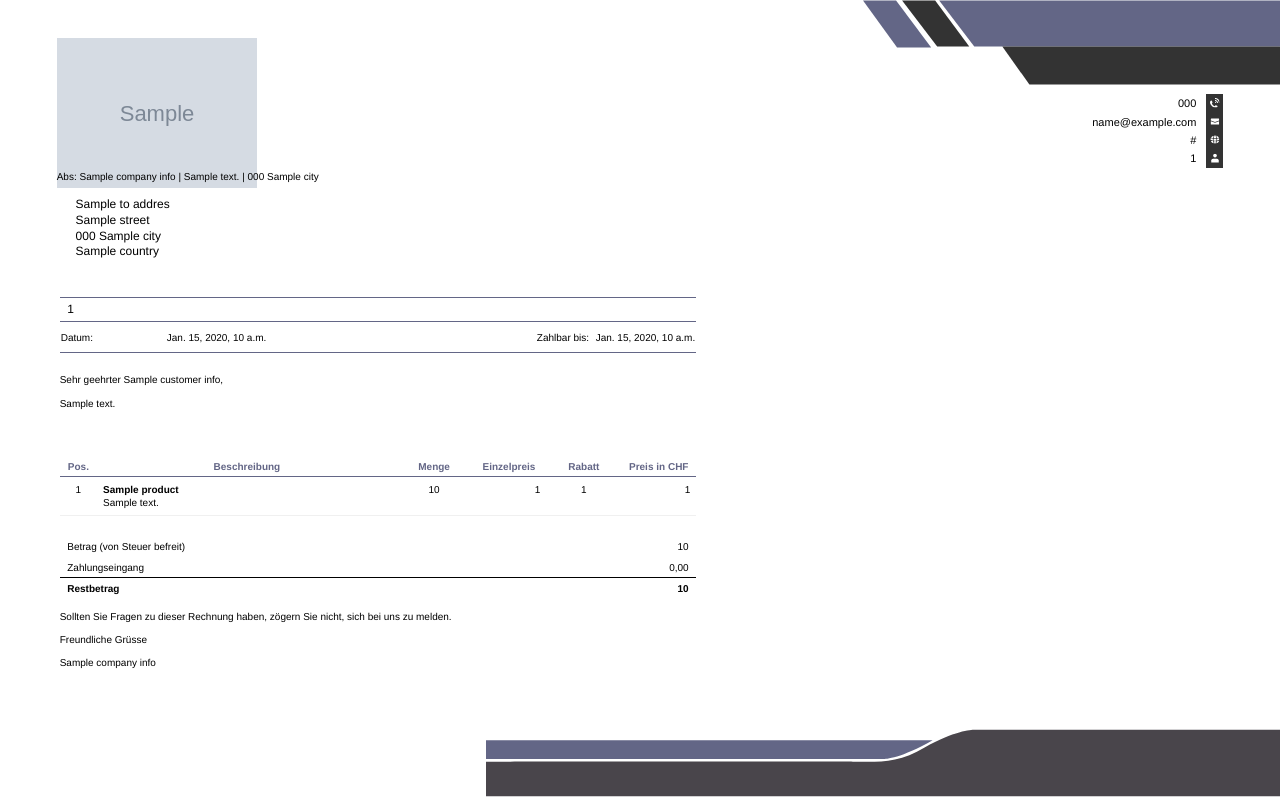
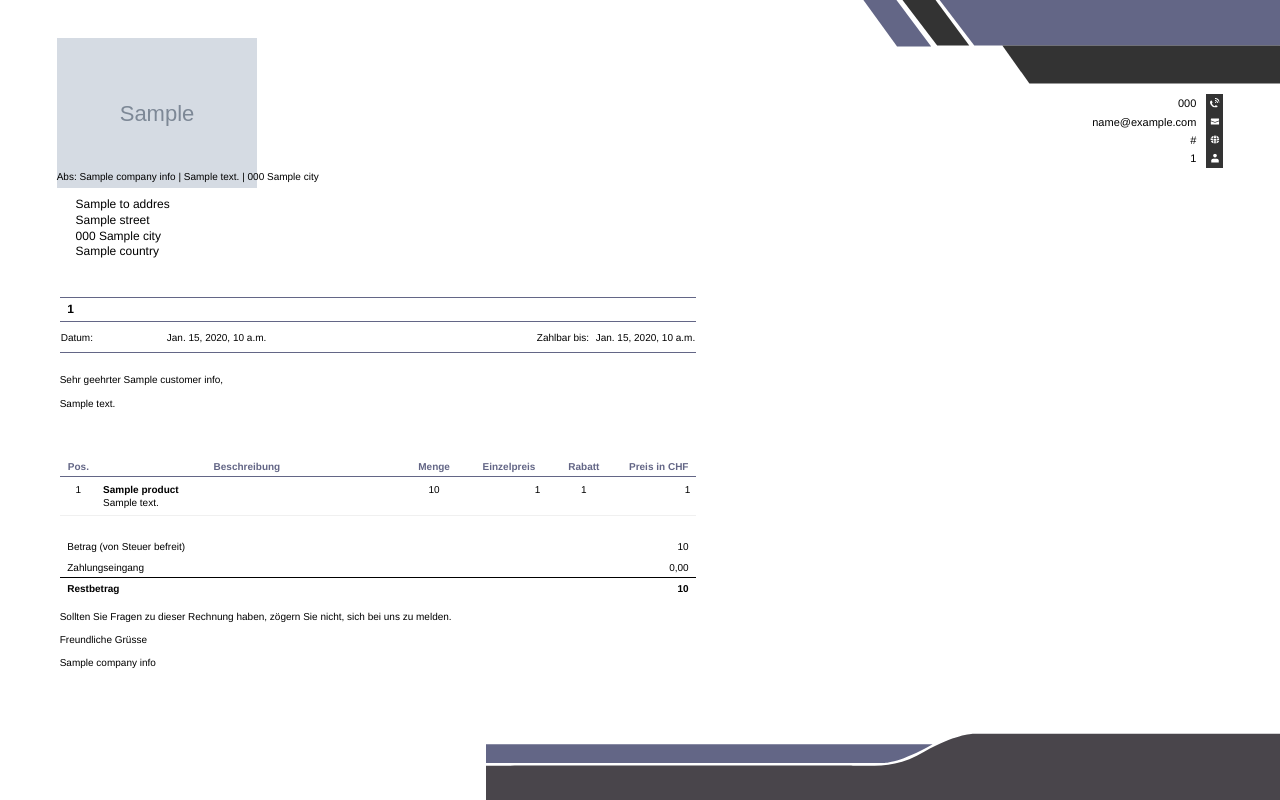
Before and after one commit to Buffet-IT-Services/CycleInvoice, a Django app: template templates/invoice.html in a window 1280 px wide; the page is wider, and only the part inside the window is pictured. Run offline with Django 5.2, Linux system fonts and the light colour scheme; the template is opened without the code that fills it: most values are stand-ins (such as "Sample title", 1, 10 or a date in 2020); grey boxes marked "Sample" are stand-in pictures.

Commit message:
"Refine invoice template styling and data rendering
- Adjust logo and footer positioning for improved alignment.
- Enhance visibility with changes to font weight for company name and invoice details.
- Update discount field to handle empty values gracefully.
- Fix minor HTML formatting for better readability.
- Replace 'invoice_number' with 'invoice_id' for consistency in data rendering.
- Ensure proper spacing in financial summary table for clear layout."

```diff
--- a/templates/invoice.html
+++ b/templates/invoice.html
@@ -214,7 +214,7 @@
         <div class="flex-items-header">
             <img src="{{ company_info.company_logo_url }}" alt="Logo" style="width: 200px;">
         </div>
-        <div class="flex-items-header" style="position: absolute; top: 0; right: 0;">
+        <div class="flex-items-header" style="position: absolute; top: -1px; right: 0;">
             <img src="{% static 'images/header.svg' %}" alt="Header">
         </div>
         <div class="flex-items-header" style="position: absolute; top: 25mm; right: 15mm;">
@@ -267,11 +267,11 @@
 </div>
 
 <div class="page-footer">
-    <div style="position: absolute; right: 0; bottom: 0px;">
+    <div style="position: absolute; right: 0; bottom: -4px;">
         <img src="{% static 'images/footer.svg' %}" style="width: 210mm;">
     </div>
-    <div style="position: absolute; left: 5mm; top: 19px; color: #ffffff; font-size: 11px; font-weight: semibold;">
-        <span>{{ company_info.company_name }}</span>
+    <div style="position: absolute; left: 5mm; top: 24px; color: #ffffff; font-size: 11px; font-weight: bold;">
+        {{ company_info.company_name }}
     </div>
     {% if show_page_number %}
         <div id="page-counter">
@@ -312,7 +312,7 @@
                 <!-- Add spacer div to ensure content doesn't overlap with footer -->
                 <table style="width: 100%; margin-top: 5mm;">
                     <tr style=" border-top: 1px solid #636686;border-bottom: 1px solid #636686">
-                        <td style="padding: 1mm 2mm;font-size: 12px;">{{ invoice_details.invoice_number }}</td>
+                        <td style="padding: 1mm 2mm;font-size: 12px;font-weight: bold;">{{ invoice_details.invoice_id }}</td>
                     </tr>
                 </table>
 
@@ -354,7 +354,7 @@
                             </td>
                             <td class="item-quantity">{{ item.quantity }}</td>
                             <td class="item-price">{{ item.total_net_price }}</td>
-                            <td class="item-discount">{{ item.discount_in_percent }}</td>
+                            <td class="item-discount">{% if item.discount_in_percent %}{{ item.discount_in_percent }}{% else %}-{% endif %}</td>
                             <td class="item-total">{{ item.total_net_price }}</td>
                         </tr>
                     {% endfor %}
@@ -366,7 +366,8 @@
                     <table style="width: 100%; margin-left: auto; border-collapse: collapse;">
                         <tr>
                             <td style="text-align: left; padding: 1mm 2mm;">Betrag (von Steuer befreit)</td>
-                            <td style="text-align: right; padding: 1mm 2mm;">{{ financial_details.subtotal_sum }}
+                            <td style="text-align: right; padding: 1mm 2mm;">
+                                {{ financial_details.subtotal_sum }}
                             </td>
                         </tr>
                         <tr>
@@ -375,7 +376,8 @@
                         </tr>
                         <tr style="border-top: 1px solid #000;">
                             <td style="text-align: left; padding: 1mm 2mm; font-weight: bold;">Restbetrag</td>
-                            <td style="text-align: right; padding: 1mm 2mm; font-weight: bold;">{{ financial_details.subtotal_sum }}
+                            <td style="text-align: right; padding: 1mm 2mm; font-weight: bold;">
+                                {{ financial_details.subtotal_sum }}
                             </td>
                         </tr>
                     </table>
```
Lines whose indentation alone changed are shown as unchanged.
